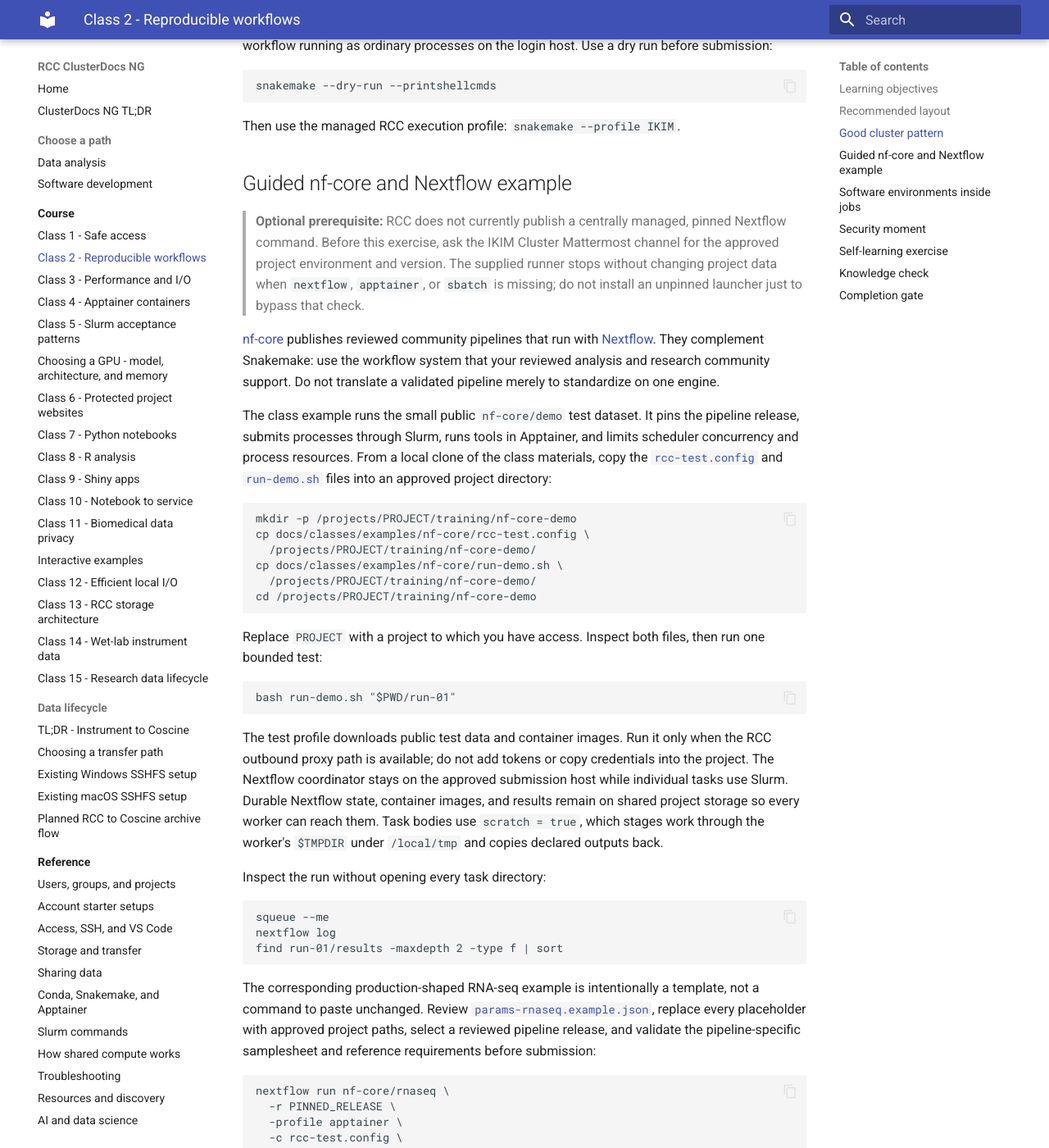
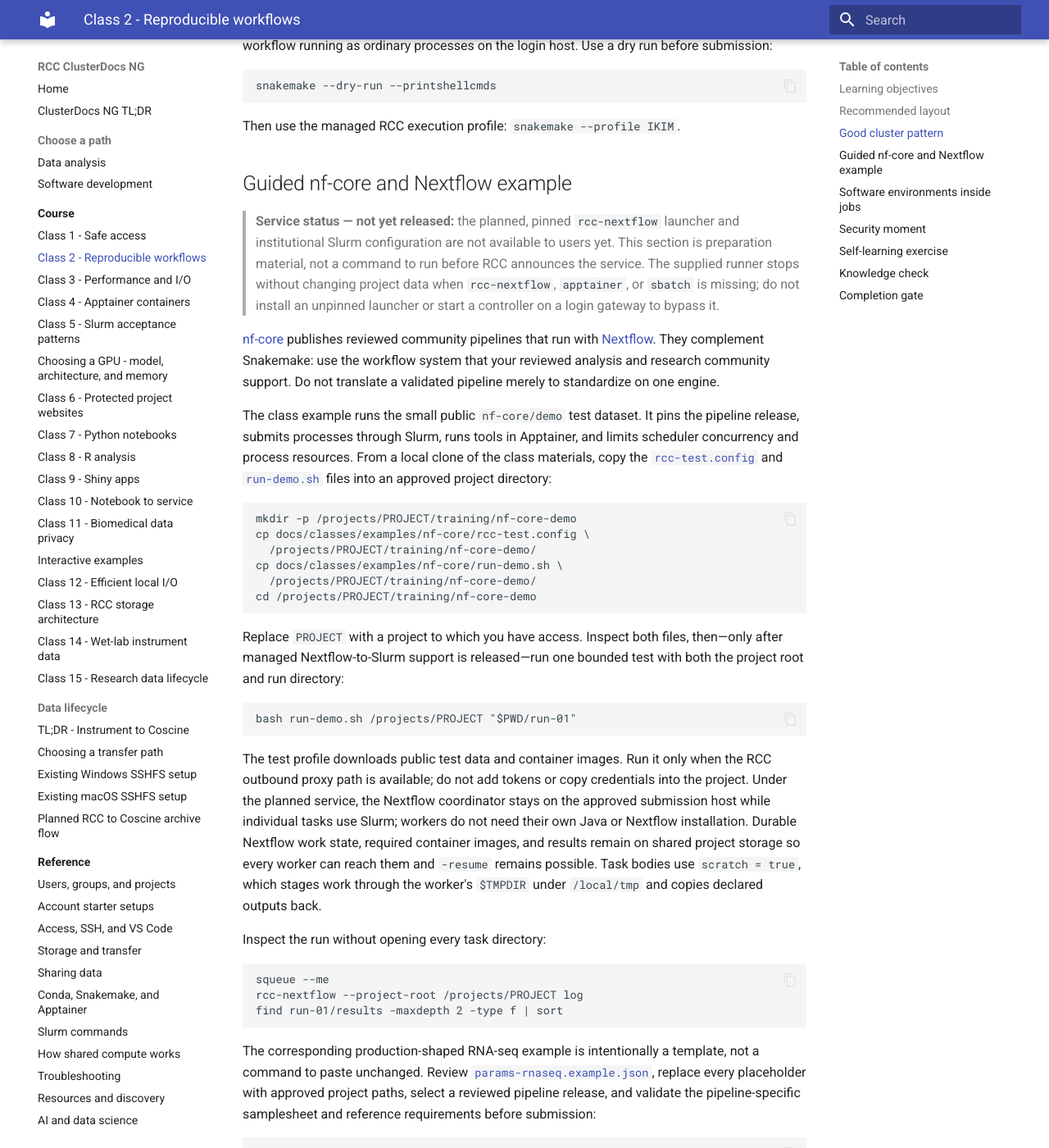
Before and after one commit to IKIM-Essen/ClusterDocs, an MkDocs documentation site: the page built from docs/course/class-02-workflows.md, in a window 1280 px wide and 1400 px high, scrolled down 1381 px. Shown: the whole window at 82% size. Built offline with MkDocs 1.6.1 and Material for MkDocs 9.7.7, drawn with Linux system fonts in a browser that asks for light colours; some of the changed text lies outside the part shown.

Commit message:
Document planned RCC Nextflow support

````diff
--- a/docs/course/class-02-workflows.md
+++ b/docs/course/class-02-workflows.md
@@ -50,12 +50,12 @@
 
 ## Guided nf-core and Nextflow example
 
-> **Optional prerequisite:** RCC does not currently publish a centrally
-> managed, pinned Nextflow command. Before this exercise, ask the IKIM Cluster
-> Mattermost channel for the approved project environment and version. The
-> supplied runner stops without changing project data when `nextflow`,
-> `apptainer`, or `sbatch` is missing; do not install an unpinned launcher just
-> to bypass that check.
+> **Service status — not yet released:** the planned, pinned `rcc-nextflow`
+> launcher and institutional Slurm configuration are not available to users
+> yet. This section is preparation material, not a command to run before RCC
+> announces the service. The supplied runner stops without changing project
+> data when `rcc-nextflow`, `apptainer`, or `sbatch` is missing; do not install
+> an unpinned launcher or start a controller on a login gateway to bypass it.
 
 [nf-core](https://nf-co.re/) publishes reviewed community pipelines that run
 with [Nextflow](https://www.nextflow.io/). They complement Snakemake: use the
@@ -80,25 +80,28 @@
 ```
 
 Replace `PROJECT` with a project to which you have access. Inspect both files,
-then run one bounded test:
+then—only after managed Nextflow-to-Slurm support is released—run one bounded
+test with both the project root and run directory:
 
 ```bash
-bash run-demo.sh "$PWD/run-01"
+bash run-demo.sh /projects/PROJECT "$PWD/run-01"
 ```
 
 The test profile downloads public test data and container images. Run it only
 when the RCC outbound proxy path is available; do not add tokens or copy
-credentials into the project. The Nextflow coordinator stays on the approved
-submission host while individual tasks use Slurm. Durable Nextflow state,
-container images, and results remain on shared project storage so every worker
-can reach them. Task bodies use `scratch = true`, which stages work through the
-worker's `$TMPDIR` under `/local/tmp` and copies declared outputs back.
+credentials into the project. Under the planned service, the Nextflow
+coordinator stays on the approved submission host while individual tasks use
+Slurm; workers do not need their own Java or Nextflow installation. Durable
+Nextflow work state, required container images, and results remain on shared
+project storage so every worker can reach them and `-resume` remains possible.
+Task bodies use `scratch = true`, which stages work through the worker's
+`$TMPDIR` under `/local/tmp` and copies declared outputs back.
 
 Inspect the run without opening every task directory:
 
 ```bash
 squeue --me
-nextflow log
+rcc-nextflow --project-root /projects/PROJECT log
 find run-01/results -maxdepth 2 -type f | sort
 ```
 
@@ -110,7 +113,7 @@
 requirements before submission:
 
 ```bash
-nextflow run nf-core/rnaseq \
+rcc-nextflow --project-root /projects/PROJECT run nf-core/rnaseq \
   -r PINNED_RELEASE \
   -profile apptainer \
   -c rcc-test.config \
````
Also changed, not shown: README.md (+12 -1 lines), docs/course/index.md (+5 -4 lines), docs/index.md (+2 -0 lines), docs/reference/software-workflows.md (+21 -7 lines), docs/tldr.md (+9 -0 lines), source/part2.md (+26 -17 lines), 4 other files.
